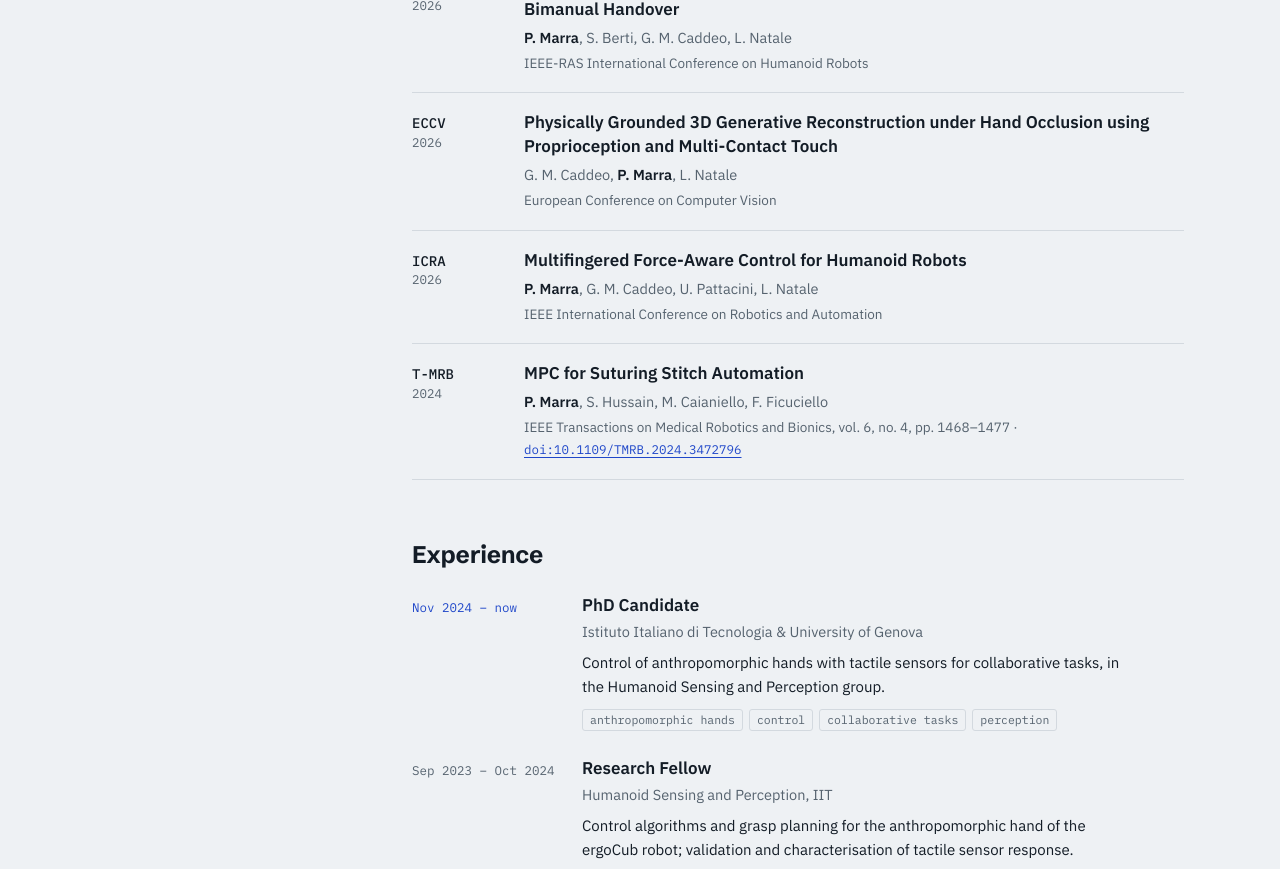
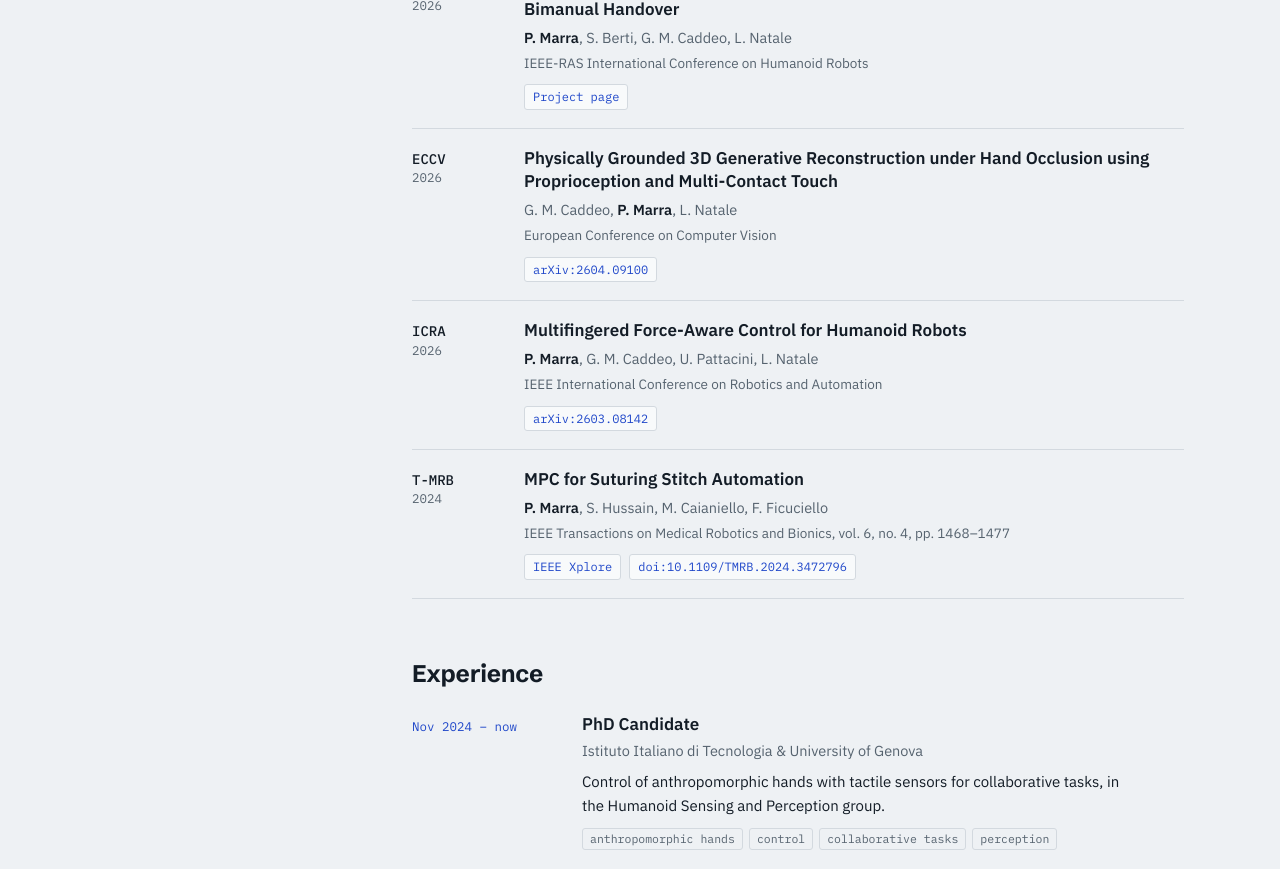
Before and after one commit to PasMarra/PasMarra.github.io, a plain HTML site: page index.html in a window 1280 px wide. Shown: the part 1068-1937 px from the top of the page. Drawn offline with Linux system fonts and the light colour scheme.

Commit message:
Add paper links
Co-Authored-By: Claude Opus 5.5 <noreply@anthropic.com>
Claude-Session: https://claude.ai/code/session_012yJ1shc68KNE1SU7yuq552

```diff
--- a/index.html
+++ b/index.html
@@ -162,7 +162,9 @@ section h2 small { font-family: var(--font-mono); font-weight: 400; font-size: 1
 .authors { font-size: 14.5px; color: var(--muted); margin: 0; }
 .authors .me { color: var(--ink); font-weight: 600; }
 .pub-meta { font-size: 13.5px; color: var(--muted); margin: 4px 0 0; }
-.pub-meta a { font-family: var(--font-mono); font-size: 12.5px; }
+.pub-links { display: flex; flex-wrap: wrap; gap: 8px; margin: 10px 0 0; }
+.pub-links a { font-family: var(--font-mono); font-size: 12px; text-decoration: none; border: 1px solid var(--line); border-radius: 3px; padding: 2px 8px; background: var(--surface); }
+.pub-links a:hover { border-color: var(--accent); }
 
 /* Timeline */
 .tl { list-style: none; margin: 0; padding: 0; display: flex; flex-direction: column; gap: 26px; }
@@ -265,6 +267,7 @@ events li { grid-template-columns: 1fr; gap: 6px; }
               <p class="pub-title">Temporal Tactile Encoding and Compliance for Intent-Aware Robot-to-Human Bimanual Handover</p>
               <p class="authors"><span class="me">P. Marra</span>, S. Berti, G. M. Caddeo, L. Natale</p>
               <p class="pub-meta">IEEE-RAS International Conference on Humanoid Robots</p>
+              <p class="pub-links"><a href="https://hsp-iit.github.io/temporal-tactile-bimanual-handover/" target="_blank" rel="noopener">Project page</a></p>
             </div>
           </li>
           <li class="pub">
@@ -273,6 +276,7 @@ events li { grid-template-columns: 1fr; gap: 6px; }
               <p class="pub-title">Physically Grounded 3D Generative Reconstruction under Hand Occlusion using Proprioception and Multi-Contact Touch</p>
               <p class="authors">G. M. Caddeo, <span class="me">P. Marra</span>, L. Natale</p>
               <p class="pub-meta">European Conference on Computer Vision</p>
+              <p class="pub-links"><a href="https://arxiv.org/abs/2604.09100" target="_blank" rel="noopener">arXiv:2604.09100</a></p>
             </div>
           </li>
           <li class="pub">
@@ -281,6 +285,7 @@ events li { grid-template-columns: 1fr; gap: 6px; }
               <p class="pub-title">Multifingered Force-Aware Control for Humanoid Robots</p>
               <p class="authors"><span class="me">P. Marra</span>, G. M. Caddeo, U. Pattacini, L. Natale</p>
               <p class="pub-meta">IEEE International Conference on Robotics and Automation</p>
+              <p class="pub-links"><a href="https://arxiv.org/abs/2603.08142" target="_blank" rel="noopener">arXiv:2603.08142</a></p>
             </div>
           </li>
           <li class="pub">
@@ -288,7 +293,8 @@ events li { grid-template-columns: 1fr; gap: 6px; }
             <div>
               <p class="pub-title">MPC for Suturing Stitch Automation</p>
               <p class="authors"><span class="me">P. Marra</span>, S. Hussain, M. Caianiello, F. Ficuciello</p>
-              <p class="pub-meta">IEEE Transactions on Medical Robotics and Bionics, vol. 6, no. 4, pp. 1468–1477 · <a href="https://doi.org/10.1109/TMRB.2024.3472796" target="_blank" rel="noopener">doi:10.1109/TMRB.2024.3472796</a></p>
+              <p class="pub-meta">IEEE Transactions on Medical Robotics and Bionics, vol. 6, no. 4, pp. 1468–1477</p>
+              <p class="pub-links"><a href="https://ieeexplore.ieee.org/document/10704690" target="_blank" rel="noopener">IEEE Xplore</a><a href="https://doi.org/10.1109/TMRB.2024.3472796" target="_blank" rel="noopener">doi:10.1109/TMRB.2024.3472796</a></p>
             </div>
           </li>
         </ul>
```
